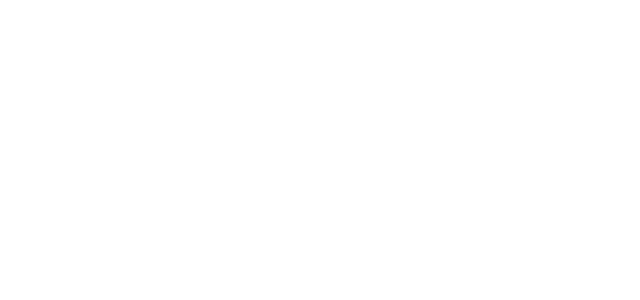
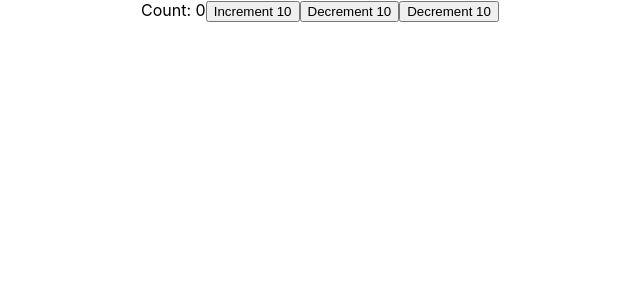
Before and after one commit to Ramdanii19/React-Typescript, a React (Create React App) app: page / in a window 1280 px wide. Shown: the top 300 px of the page, without its empty margins (320-960 px from the left). Built offline with nearby package versions, Linux system fonts and the light colour scheme.

Commit message:
useReducer Strict Action Types

```diff
--- a/src/App.tsx
+++ b/src/App.tsx
@@ -9,7 +9,8 @@ import { Person } from './components/Person';
 import { PersonList } from './components/PersonList';
 import { LoggedIn } from './components/state/LoggedIn';
 import { Status } from './components/Status';
-import { User } from './components/User';
+import { User } from './components/state/User';
+import { Counter } from './components/state/Counter';
 
 function App() {
   const personName = {
@@ -48,6 +49,7 @@ function App() {
       {/* <Container styles={{ border: '1px solid black', padding: '1rem' }} />
       <LoggedIn /> */}
       {/* <User /> */}
+      <Counter />
     </div>
   );
 }
--- a/src/components/Counter.tsx
+++ b/src/components/state/Counter.tsx
@@ -4,10 +4,16 @@ type CounterState = {
   count: number
 }
 
-type CounterAction = {
-  type: string
+type UpdateAction = {
+  type: 'increment' | 'decrement'
   payload: number
 }
+
+type ResetAction = {
+  type: 'reset'
+}
+
+type CounterAction = UpdateAction | ResetAction
 
 const initialState = { count: 0 }
 
@@ -15,6 +21,7 @@ function reducer(state: CounterState, action: CounterAction) {
   switch (action.type) {
     case 'increment': return { count: state.count + action.payload }
     case 'decrement': return { count: state.count - action.payload }
+    case 'reset': return initialState
     default: return state
   }
 }
@@ -26,6 +33,7 @@ export const Counter = () => {
       Count: {state.count}
       <button onClick={() => dispatch({ type: 'increment', payload: 10 })}>Increment 10</button>
       <button onClick={() => dispatch({ type: 'decrement', payload: 10 })}>Decrement 10</button>
+      <button onClick={() => dispatch({ type: 'reset' })}>Decrement 10</button>
     </div>
   )
 }
```
Also changed, not shown: src/components/state/User.tsx (renamed from src/components/User.tsx).
